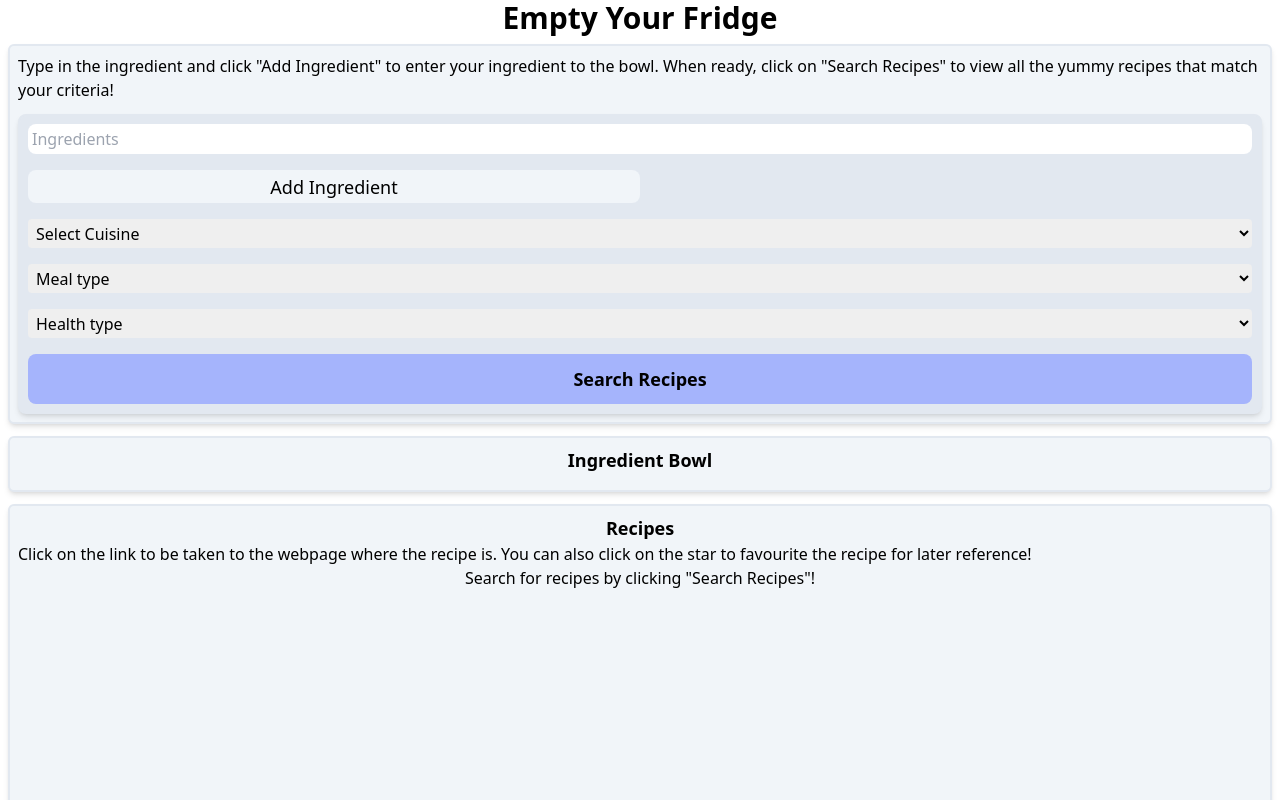
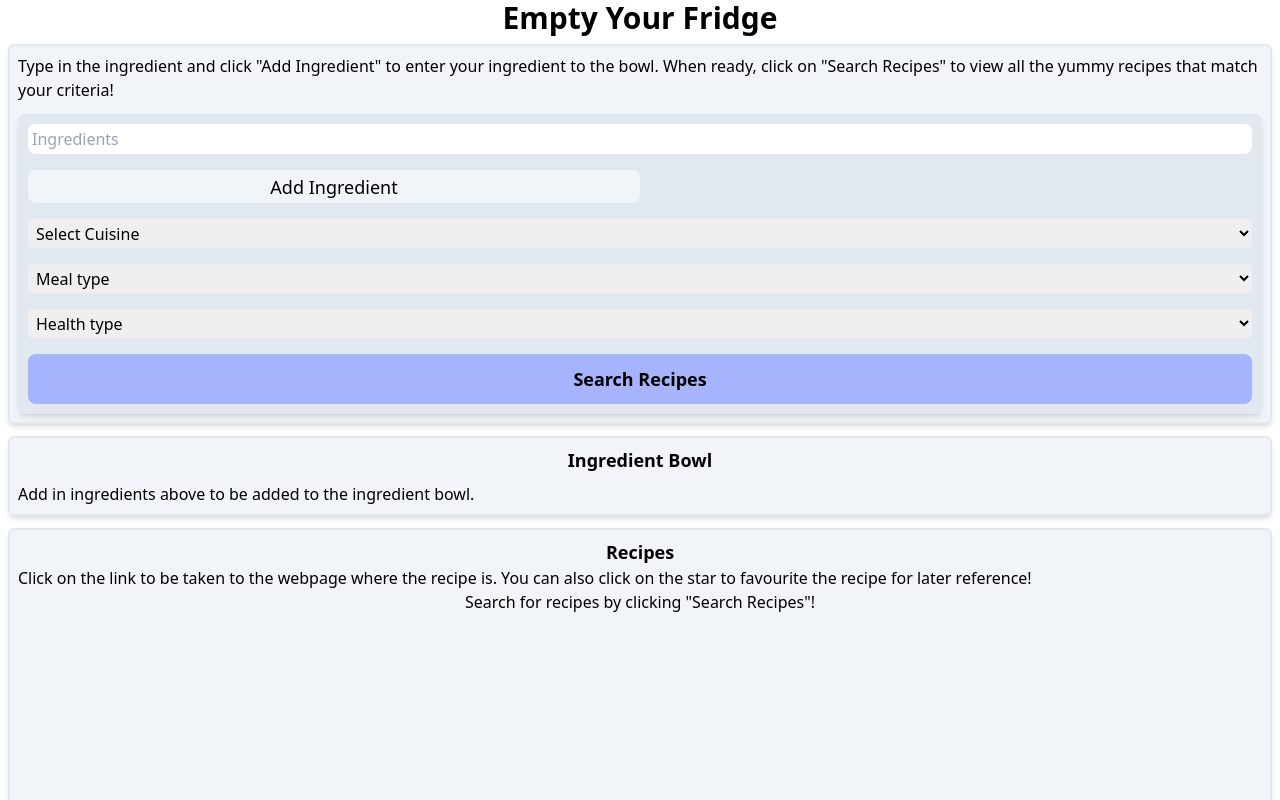
Before and after one commit to TheBigBookMan/Empty-Your-Fridge, a React (Create React App) app in the folder empty-your-fridge/: page / in a window 1280 px wide. Shown: the top 800 px of the page. Built offline with nearby package versions, Linux system fonts and the light colour scheme.

Commit message:
added conditional rendering for the bowl based on ingredient array

```diff
--- a/empty-your-fridge/src/components/Bowl/Bowl.js
+++ b/empty-your-fridge/src/components/Bowl/Bowl.js
@@ -7,9 +7,13 @@ import { useIngredientContext } from "../../utils/IngredientsContext";
 
 const Bowl = () => {
   const { ingredients, removeIngredient } = useIngredientContext();
+  console.log(ingredients);
   return (
     <div className="flex flex-col gap-2 border-solid border-2 border-slate-200 rounded-md bg-slate-100 shadow-md p-2">
-      <p className="text-center font-bold text-lg">Ingredient Bowl</p>
+      <h1 className="text-center font-bold text-lg">Ingredient Bowl</h1>
+      {ingredients.length === 0 ? (
+        <p>Add in ingredients above to be added to the ingredient bowl.</p>
+      ) : (
         <ul className="flex flex-row flex-wrap w-full gap-5  items-center justify-around">
           {ingredients.map((ingredient) => (
             <li
@@ -25,6 +29,7 @@ const Bowl = () => {
             </li>
           ))}
         </ul>
+      )}
     </div>
   );
 };
```
Lines whose indentation alone changed are shown as unchanged.
